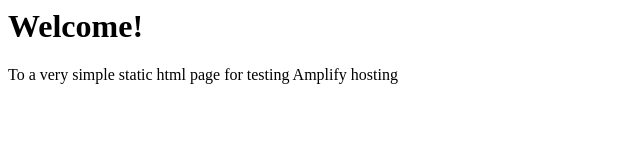
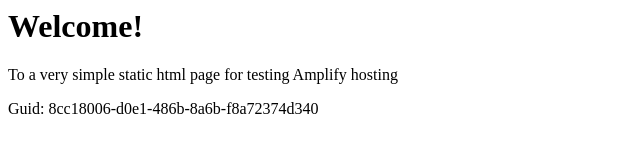
Before and after one commit to aws-aemilia-fra/Github-PR-Commit-Integration-Test-DoNotTouch-Gith-P5X5MO5I-v1-prod-eu-central-1, a website: page src/index.html in a window 1280 px wide. Shown: the whole page, without its empty margins (0-640 px from the left). Drawn offline with Linux system fonts and the light colour scheme.

Commit message:
commit from integ tests

```diff
--- a/src/index.html
+++ b/src/index.html
@@ -1,3 +1,5 @@
+
+
 <html lang="en">
 
 <head>
@@ -10,6 +12,6 @@
 <body>
     <h1>Welcome!</h1>
     <p>To a very simple static html page for testing Amplify hosting</p>
-</body>
+    <p>Guid: 8cc18006-d0e1-486b-8a6b-f8a72374d340</p></body>
 
 </html>
```
